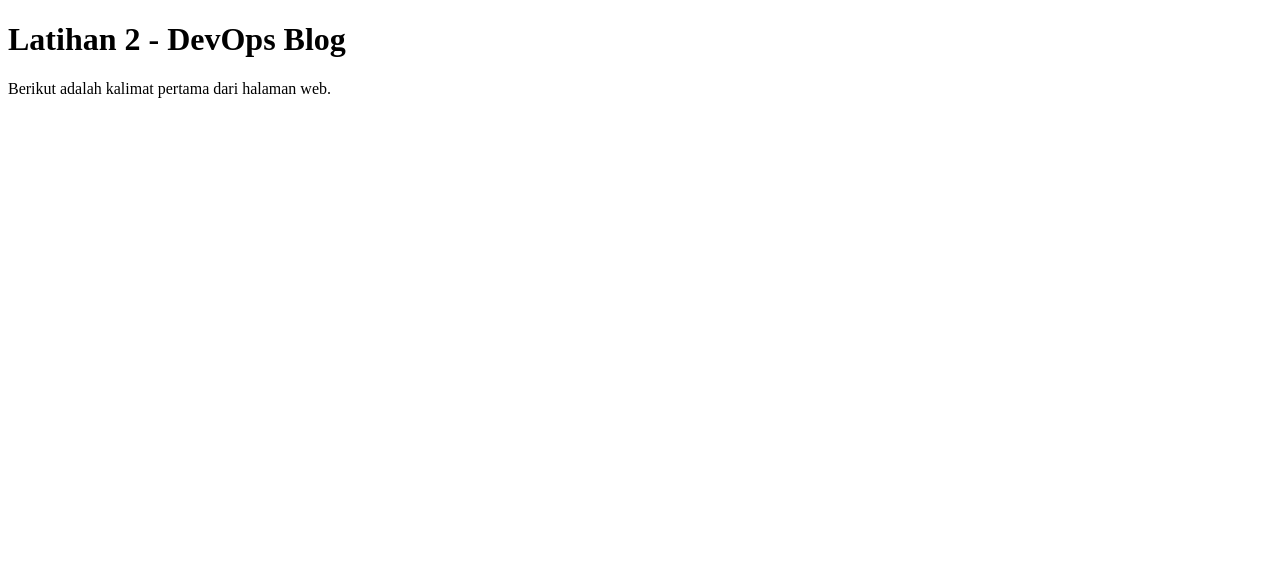
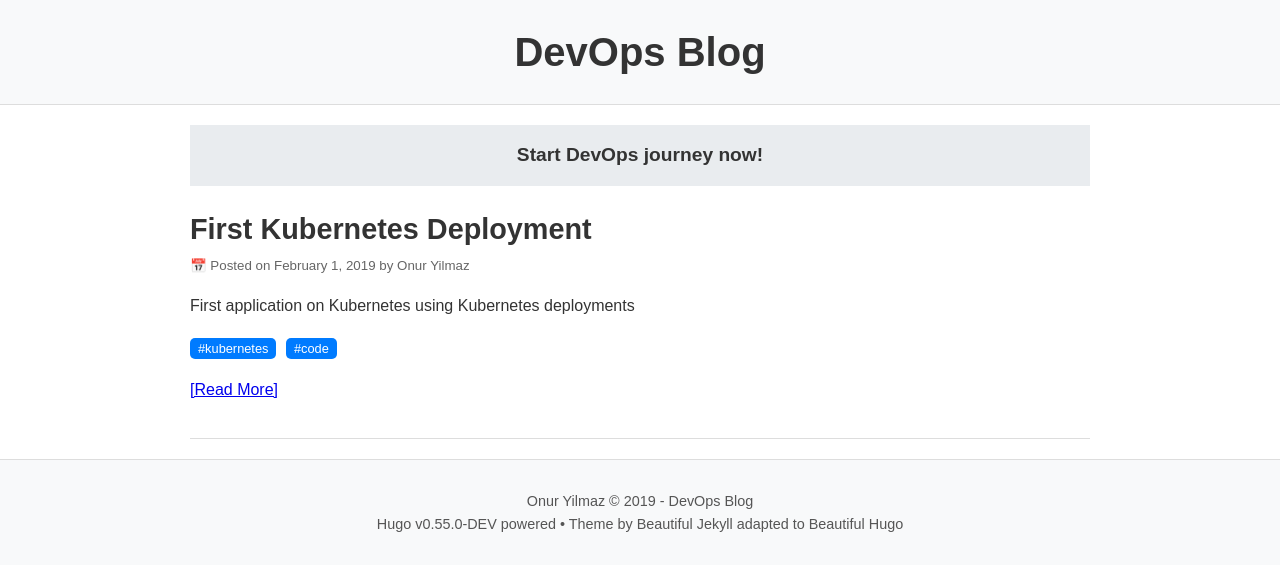
Before and after one commit to johannessinaga880/DevOps_Class_Project, a plain HTML site: page docs/index.html in a window 1280 px wide. Drawn offline with Linux system fonts and the light colour scheme.

Commit message:
Update index.html

```diff
--- a/docs/index.html
+++ b/docs/index.html
@@ -1,11 +1,99 @@
 <!doctype html>
-<html>
+<html lang="en">
 <head>
   <meta charset="utf-8">
   <title>DevOps Blog</title>
+  <meta name="viewport" content="width=device-width, initial-scale=1">
+  <!-- Tambah CSS sederhana -->
+  <style>
+    body {
+      font-family: Arial, sans-serif;
+      margin: 0; padding: 0;
+      background: #fff;
+      color: #333;
+      line-height: 1.6;
+    }
+    header {
+      background: #f8f9fa;
+      padding: 20px;
+      text-align: center;
+      border-bottom: 1px solid #ddd;
+    }
+    header h1 {
+      margin: 0;
+      font-size: 2.5rem;
+    }
+    .container {
+      width: 80%;
+      margin: 20px auto;
+      max-width: 900px;
+    }
+    .intro {
+      background: #e9ecef;
+      padding: 15px;
+      text-align: center;
+      font-weight: bold;
+      font-size: 1.2rem;
+      margin-bottom: 20px;
+    }
+    .post {
+      border-bottom: 1px solid #ddd;
+      padding-bottom: 20px;
+      margin-bottom: 20px;
+    }
+    .post h2 {
+      margin: 0;
+      font-size: 1.8rem;
+    }
+    .post small {
+      color: #666;
+    }
+    .tags span {
+      background: #007bff;
+      color: white;
+      padding: 3px 8px;
+      border-radius: 5px;
+      font-size: 0.8rem;
+      margin-right: 5px;
+    }
+    footer {
+      text-align: center;
+      padding: 15px;
+      background: #f8f9fa;
+      border-top: 1px solid #ddd;
+      font-size: 0.9rem;
+      color: #555;
+    }
+  </style>
 </head>
 <body>
-  <h1>Latihan 2 - DevOps Blog</h1>
-  <p>Berikut adalah kalimat pertama dari halaman web.</p>
+  <!-- Header -->
+  <header>
+    <h1>DevOps Blog</h1>
+  </header>
+
+  <!-- Konten -->
+  <div class="container">
+    <div class="intro">
+      Start DevOps journey now!
+    </div>
+
+    <div class="post">
+      <h2>First Kubernetes Deployment</h2>
+      <small>📅 Posted on February 1, 2019 by Onur Yilmaz</small>
+      <p>First application on Kubernetes using Kubernetes deployments</p>
+      <div class="tags">
+        <span>#kubernetes</span>
+        <span>#code</span>
+      </div>
+      <p><a href="#">[Read More]</a></p>
+    </div>
+  </div>
+
+  <!-- Footer -->
+  <footer>
+    <p>Onur Yilmaz © 2019 - DevOps Blog<br>
+    Hugo v0.55.0-DEV powered • Theme by Beautiful Jekyll adapted to Beautiful Hugo</p>
+  </footer>
 </body>
 </html>
```
